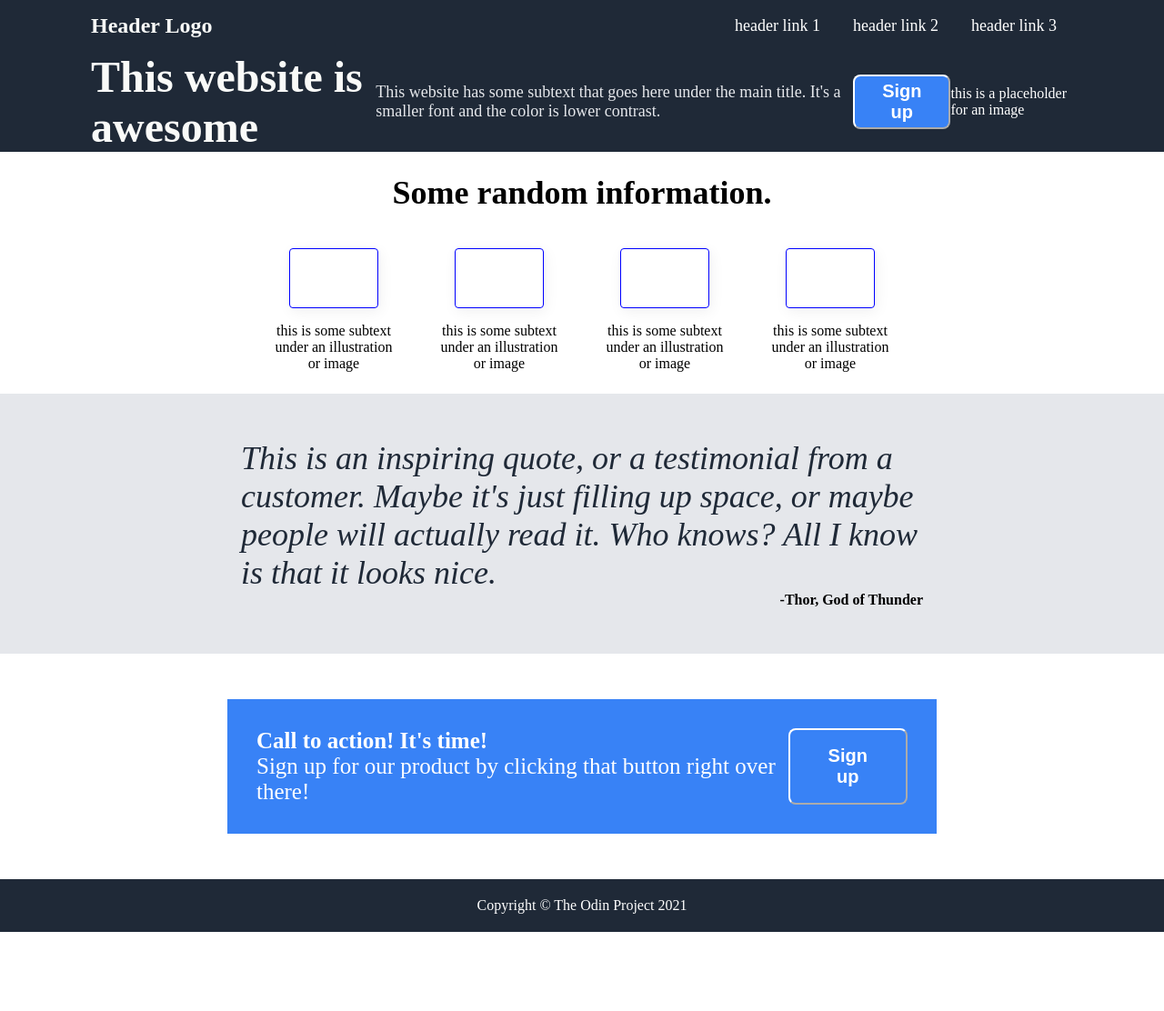
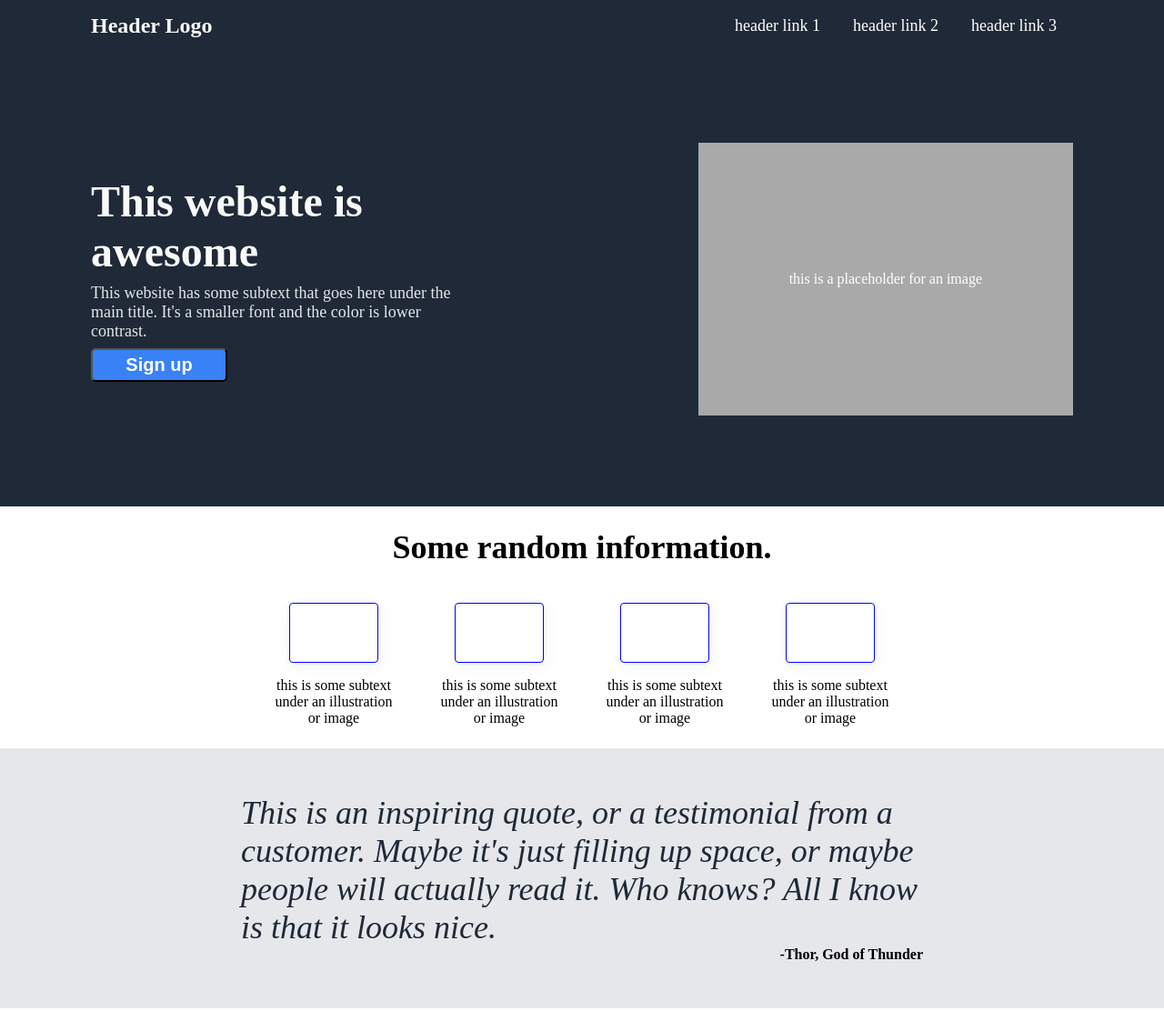
Before and after one commit to brandanzweig/TOP-Landing-Page, a plain HTML site: page index.html in a window 1280 px wide. Shown: the top 1112 px of the page at 91% size. Before the commit the page ends 1025 px from the top, so only its background shows below. Drawn offline with Linux system fonts and the light colour scheme.

Commit message:
Landing Page v1

```diff
--- a/index.html
+++ b/index.html
@@ -20,12 +20,17 @@
           </ul>
        </div>
       </div>
-        <div class="Section1-container">
+     <div class="Section1-align-bottom-half">
+      <div class="Section1-bottom-half">
             <div class="Section1-primary-text">This website is awesome</div>
             <div class="Section1-secondary-text">This website has some subtext that goes here under the main title. It's a smaller font and the color is lower contrast.</div>
-            <div class="Section1-button"><button>Sign up</button></div>
+            <button>Sign up</button>
+      </div>
+
+
+
             <div class="Section1-image-placeholder">this is a placeholder for an image</div>
-        </div>
+     </div>
     </div>
 
     <div class="Section2">
@@ -57,13 +62,13 @@
       </div>
     </div>
 
-    <div class="section4">
+    <div class="Section4">
       <div class="blue-box">
-        <div class="section4-text">
+        <div class="Section4-text">
             <strong>Call to action! It's time!</strong><br>
             Sign up for our product by clicking that button right over there!
         </div>
-        <button class="section4-button">Sign up</button>
+        <button class="Section4-button">Sign up</button>
       </div>
     </div>
 
--- a/style.css
+++ b/style.css
@@ -61,6 +61,59 @@ ul {
     align-items: center;
 }
 
+.Section1-align-bottom-half {
+    display: flex;
+    justify-content: space-between;
+}
+
+.Section1-bottom-half {
+    display: flex;
+    flex-direction: column;
+    justify-content: center;
+    margin: 100px;
+}
+
+.Section1-primary-text {
+    display: flex;
+    flex-direction: column;
+    max-width: 400px;
+    margin-bottom: 8px;
+}
+
+.Section1-secondary-text {
+    display: flex;
+    flex-direction: column;
+    max-width: 400px;
+    margin-bottom: 8px;
+}
+
+button {
+    display: flex;
+    flex-direction: column;
+    padding: 5px 30px;
+    background-color: #3882F6;
+    color: white;
+    border-radius: 5px;
+    font-weight: 600;
+    font-size: 20px;
+    max-width: 150px;
+    align-items: center;
+}
+
+
+.Section1-image-placeholder {
+    display: flex;
+    justify-content: center;
+    align-items: center;
+    background-color: darkgray;
+    color: white;
+    padding: 100px;
+    text-align: center;
+    margin: 100px;
+    height: 100px;
+
+}
+
 .Section2-header {
   font-size: 36px;
   font-weight: 900;
@@ -97,9 +150,6 @@ ul {
     justify-content: center;
 }
 
-.Section3-margin {
-}
-
 .Section3-quote-text {
     font-size: 36px;
     font-style: italic;
@@ -123,14 +173,16 @@ ul {
     padding: 32px;
     margin-left: 250px;
     margin-right: 250px;
-    margin-top: 50px;
-    margin-bottom: 50px;
+    margin-top: 70px;
+    margin-bottom: 70px;
     background-color: #3882F6;
     font-size: 25px;
     color: white;
+    border-radius: 8px;
+
 }
 
-button {
+.Section4-button {
     padding: 5px 30px;
     border-radius: 8px;
     background-color: #3882F6;
```
